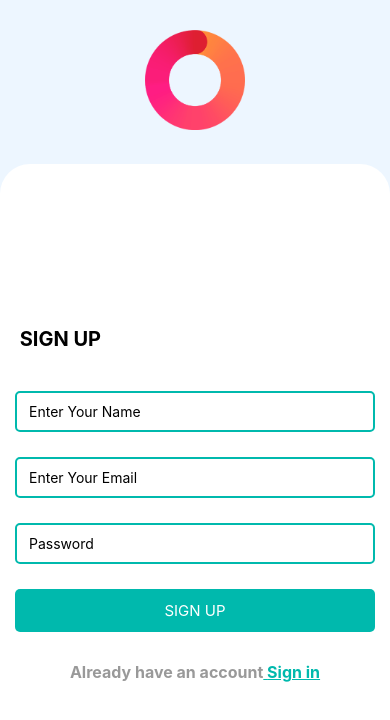
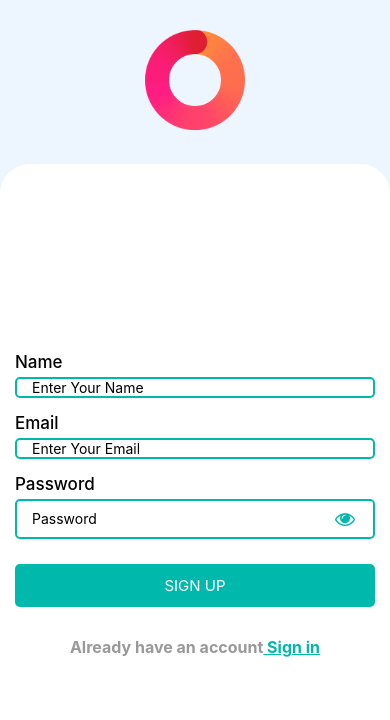
Before and after one commit to devendra-kushwah/react-native-cli-poc, a React Native app: screen /SignUp in a window 390 px wide. Shown: the top 720 px of the page. Built offline with nearby package versions, Linux system fonts and the light colour scheme.

Commit message:
input components with design

```diff
--- a/src/assets/styles/global.js
+++ b/src/assets/styles/global.js
@@ -39,7 +39,7 @@ const global = StyleSheet.create({
     textTransform: 'uppercase',
     fontSize: 20,
     fontWeight: '700',
-    marginBottom: 40,
+    marginBottom: 25,
     color: '#000',
   },
 });
--- a/src/assets/styles/index.js
+++ b/src/assets/styles/index.js
@@ -3,5 +3,6 @@ import global from "./global";
 import spaces from "./spaces";
 import layoutOne from "./layoutOne";
 import shadow from "./shadow";
+import themeprovider from "./theme"
 
-export {flexBox,global, spaces, layoutOne, shadow };
+export {themeprovider, flexBox,global, spaces, layoutOne, shadow };
--- a/src/assets/styles/spaces.js
+++ b/src/assets/styles/spaces.js
@@ -5,6 +5,15 @@ const spaces = StyleSheet.create({
         paddingLeft: 15,
         paddingRight: 15,
       },
+    mt_2: {
+        marginTop: 20
+    },
+    mb_1: {
+      marginBottom: 10
+    },
+    mb_2: {
+      marginBottom: 20
+    },
 
 })
 
--- a/src/components/buttons/style.js
+++ b/src/components/buttons/style.js
@@ -1,6 +1,5 @@
 import {StyleSheet} from 'react-native';
 import themeprovider from '../../assets/styles/theme';
-
 const {buttonBG, buttonColor} = themeprovider;
 
 const styles = StyleSheet.create({
--- /dev/null
+++ b/src/components/textInput/index.js
@@ -0,0 +1,3 @@
+import InputText from "./textInput";
+
+export default InputText;
--- a/src/components/textInput/style.js
+++ b/src/components/textInput/style.js
@@ -1,7 +1,30 @@
 import {StyleSheet} from 'react-native';
+import themeprovider from '../../assets/styles/theme';
+const {inputBorderColor} = themeprovider;
 
-// const style = StyleSheet.create({
-//     inputView: {
+const style = StyleSheet.create({
+    inputView: {
+        borderWidth: 2,
+        borderColor: inputBorderColor,
+        width: '100%',
+        marginBottom: 15,
+        borderRadius: 5,
+        flexDirection: "row-reverse",
+        padding: 0,
+        alignItems: "center",
+        backgroundColor: "#fff"
+    },
+    input: {
+        flex: 1,
+        paddingLeft: 15
+    },
+    label : {
+      fontSize: 17,
+      fontWeight: "500",
+      marginBottom: 5,
+      color: "#000"
+    },
 
-//     }
-// })
+})
+
+export default style;
--- a/src/components/textInput/textInput.js
+++ b/src/components/textInput/textInput.js
@@ -1,29 +1,35 @@
 import {TextInput, Text, View} from "react-native";
 import Icon from 'react-native-vector-icons/FontAwesome';
+import style from "./style";
 
 const InputText = (props)=> {
     const {
-        icon = "",
+        customStyle={},
+        secure= false,
         iconName = "",
-        iconColor= "",
+        iconColor= "#666",
+        buttonBg = "transparent",
         value = "",
-        style = {},
-        placeholder = "",
+        placeholder = "Add placeholder",
         label= "",
         onChangeText} = props;
     return(
-        <View>
+        <View style={customStyle}>
            {label &&
-            <Text>{label}</Text>
+            <Text style={style.label}>{label}</Text>
            }
-           <View>
-           <Icon.Button
-             name="facebook"
-             backgroundColor="#3b5998"
-           >
-           </Icon.Button>
+           <View style={style.inputView}>
+            { iconName &&
+               <Icon.Button
+                size={20}
+                name={iconName}
+                color={iconColor}
+                backgroundColor={buttonBg}
+                />
+            }
             <TextInput
-                style={style}
+                secureTextEntry={secure}
+                style={style.input}
                 placeholder={placeholder}
                 onChangeText={onChangeText}
                 value={value}
--- a/src/screens/logIn/view.js
+++ b/src/screens/logIn/view.js
@@ -1,13 +1,14 @@
 import React from 'react';
-import { Text, TextInput, View, Image } from 'react-native';
+import { Text, View, Image } from 'react-native';
 
 import {Button, PlainButton} from '../../components/buttons';
-import {flexBox, layoutOne, global, spaces, shadow} from "../../assets/styles";
+import InputText from "../../components/textInput"
+import {flexBox, themeprovider, layoutOne, global, spaces, shadow} from "../../assets/styles";
 
-const {input, helpTextOne, logo, screenTitle} = global;
+const { helpTextOne, logo, screenTitle} = global;
 const {topView, contentView, mainView} = layoutOne;
 const {flex1, centerY, centerX} = flexBox;
-const {spaceX} = spaces;
+const {spaceX, mb_1} = spaces;
 const {cardTopShadow} = shadow;
 
 const LogInView = ({viewProps}) => {
@@ -19,33 +20,34 @@ const LogInView = ({viewProps}) => {
           <Image style={logo} source={require('../../assets/images/logo.png')} />
       </View>
       <View style={[spaceX,centerY, contentView, cardTopShadow]}>
-        <Text style={screenTitle}>Sign in</Text>
-
-      <TextInput
-        style={input}
+        {/* <Text style={screenTitle}>Sign in</Text> */}
+        <InputText
+          label="Email"
           placeholder="Enter Your Email"
           onChangeText={value => setEmail(value)}
           value={email}
         />
-      <TextInput
-        secureTextEntry
-        style={input}
+        <InputText
+          customStyle={mb_1}
+          label="Password"
+          iconName="eye"
+          secure
+          iconColor={themeprovider.buttonBG}
           placeholder="Enter Your Password"
           onChangeText={value => setPassword(value)}
           value={password}
         />
-      <Button title="Sign in" />
-      <Text style={helpTextOne} >
+        <Button style={spaces.mt_2} title="Sign in" />
+        <Text style={[helpTextOne, mb_1]} >
           Forgot password? <PlainButton onPress={() =>
             navigation.push('SignUp')
           } title="Reset" />
         </Text>
         <Text style={helpTextOne} >
-        Don't have an account? <PlainButton onPress={() =>
+        <PlainButton onPress={() =>
             navigation.push('SignUp')
-        } title="Sign up" />
+          } title="Create New Accound?" />
         </Text>
-
       </View>
      </View>
   );
--- a/src/screens/signUp/view.js
+++ b/src/screens/signUp/view.js
@@ -2,12 +2,13 @@ import React from 'react';
 import {TextInput, View, Text, Image} from 'react-native';
 
 import {Button, PlainButton} from '../../components/buttons';
-import {flexBox, layoutOne, global, spaces, shadow} from "../../assets/styles";
+import InputText from "../../components/textInput"
+import {flexBox, themeprovider, layoutOne, global, spaces, shadow} from "../../assets/styles";
 
 const {input, helpTextOne, logo, screenTitle} = global;
 const {topView, contentView, mainView} = layoutOne;
 const {flex1, centerY, centerX} = flexBox;
-const {spaceX} = spaces;
+const {spaceX, mb_1} = spaces;
 const {cardTopShadow} = shadow;
 
 const SignUpView = ({viewProps }) => {
@@ -28,22 +29,27 @@ const SignUpView = ({viewProps }) => {
           <Image style={logo} source={require('../../assets/images/logo.png')} />
         </View>
         <View style={[spaceX,centerY, contentView, cardTopShadow]}>
-          <Text style={screenTitle}> Sign up</Text>
-          <TextInput
+          {/* <Text style={screenTitle}> Sign up</Text> */}
+          <InputText
+            label="Name"
             style={input}
             placeholder="Enter Your Name"
             onChangeText={value => setName(value)}
             value={name}
           />
-          <TextInput
+          <InputText
+            label="Email"
             style={input}
             placeholder="Enter Your Email"
             onChangeText={value => setEmail(value)}
             value={email}
           />
-          <TextInput
-            secureTextEntry
-            type="Enter Your password"
+          <InputText
+            customStyle={mb_1}
+            label="Password"
+            iconName="eye"
+            secure
+            iconColor={themeprovider.buttonBG}
             style={input}
             placeholder="Password"
             onChangeText={value => setPassword(value)}
```
Lines whose indentation alone changed are shown as unchanged.
